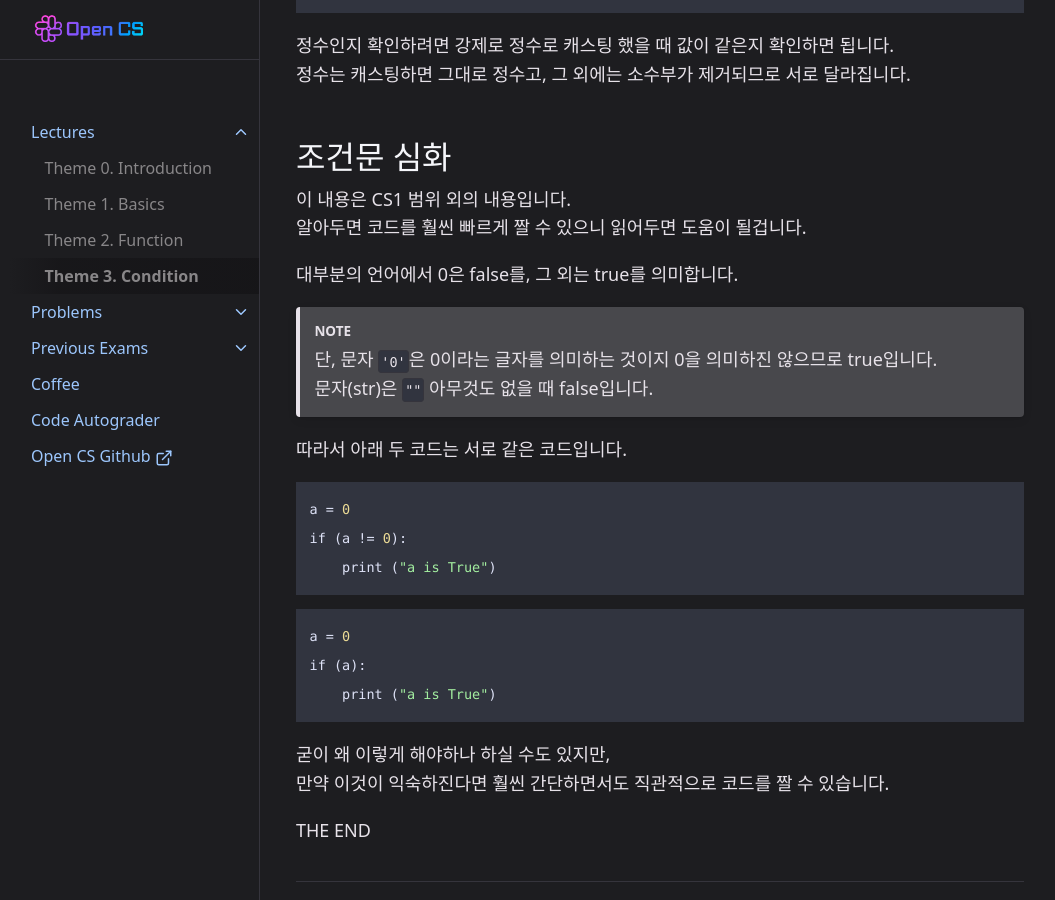
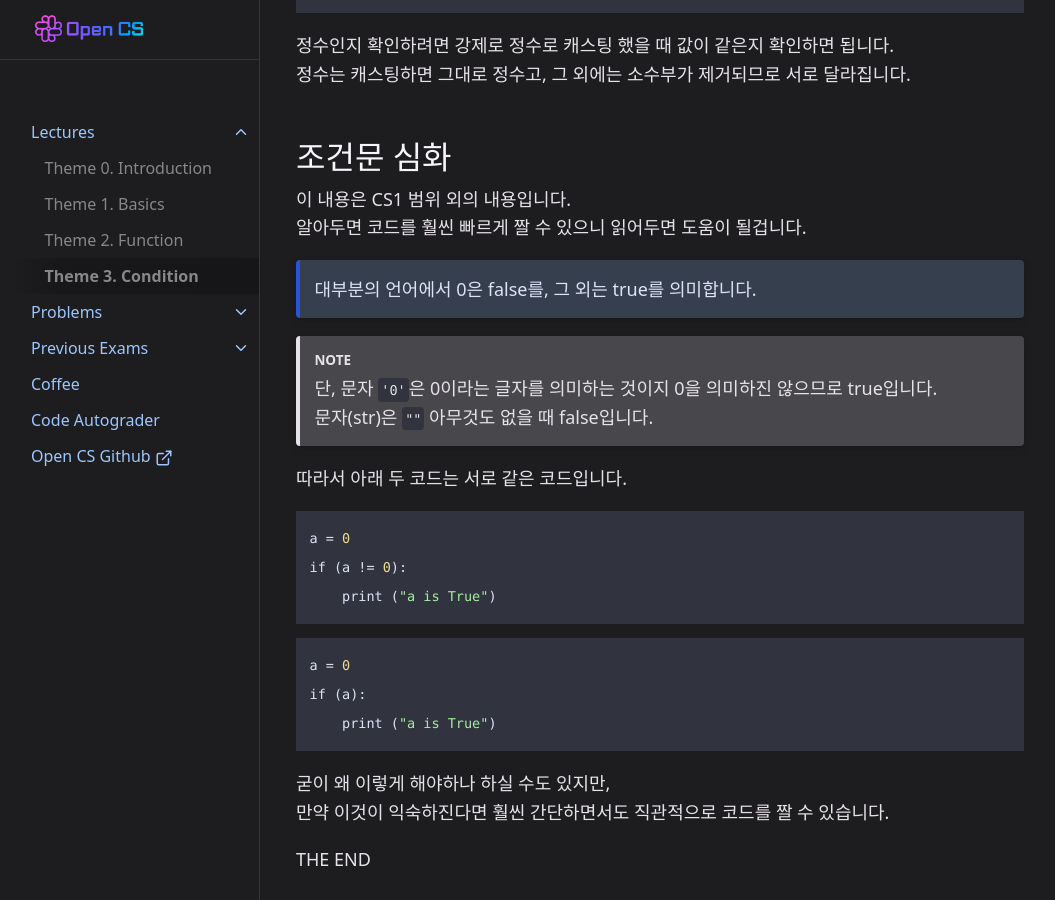
Before and after one commit to OpenCS-ksa/opencs-ksa.github.io, a Jekyll site: the page built from docs/Lectures/lecture3.md, in a window 1280 px wide and 900 px high, scrolled down 5322 px. Shown: the whole window, without its empty margins (112-1167 px from the left). Built offline with Jekyll 4.4.1, drawn with Linux system fonts in a browser that asks for light colours.

Commit message:
Update lecture3.md

```diff
--- a/docs/Lectures/lecture3.md
+++ b/docs/Lectures/lecture3.md
@@ -178,6 +178,7 @@ else
 이 내용은 CS1 범위 외의 내용입니다.
 알아두면 코드를 훨씬 빠르게 짤 수 있으니 읽어두면 도움이 될겁니다.
 
+{: .highlight}
 대부분의 언어에서 0은 false를, 그 외는 true를 의미합니다.
 
 {: .note}
```
